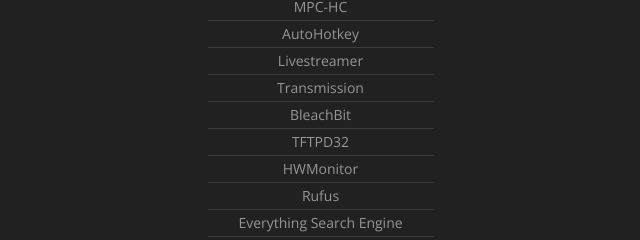
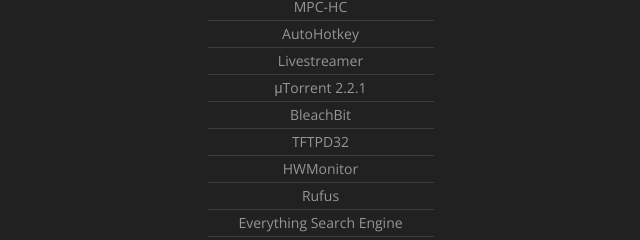
Before and after one commit to pooties/pooties.github.io, a plain HTML site: page index.html in a window 1280 px wide. Shown: the part 514-754 px from the top of the page, 320-960 px from the left. Drawn offline with nearby package versions, Linux system fonts and the light colour scheme.

Commit message:
Update index.html

```diff
--- a/index.html
+++ b/index.html
@@ -30,7 +30,7 @@
         <li><a href="https://mpc-hc.org/downloads/">MPC-HC</a></li>
         <li><a href="http://ahkscript.org/">AutoHotkey</a></li>
         <li><a href="http://docs.livestreamer.io/install.html">Livestreamer</a></li>
-        <li><a href="https://download.transmissionbt.com/files/">Transmission</a></li>
+        <li><a href="https://web.archive.org/web/20110623113324/http://www.utorrent.com/downloads/complete?os=win">μTorrent 2.2.1</a></li>
         <li><a href="http://bleachbit.sourceforge.net/download/windows">BleachBit</a></li>
         <li><a href="http://tftpd32.jounin.net/tftpd32_download.html">TFTPD32</a></li>
         <li><a href="http://www.cpuid.com/softwares/hwmonitor.html">HWMonitor</a></li>
```
